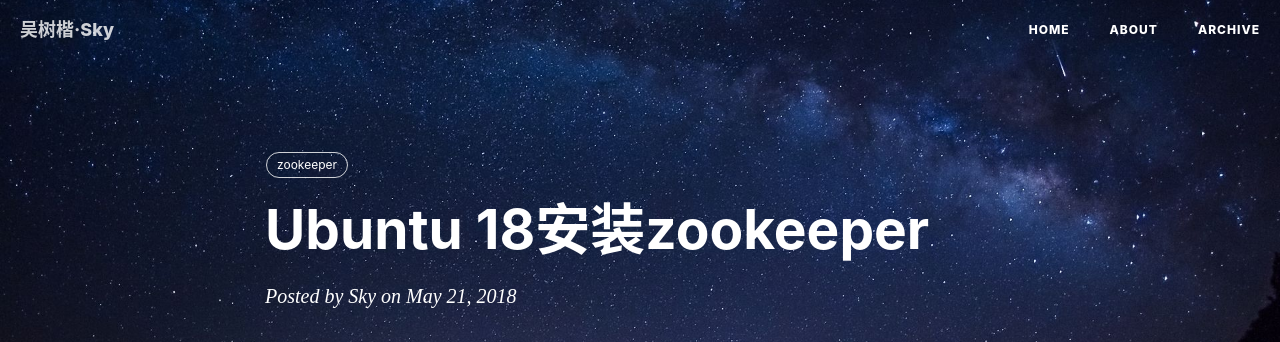
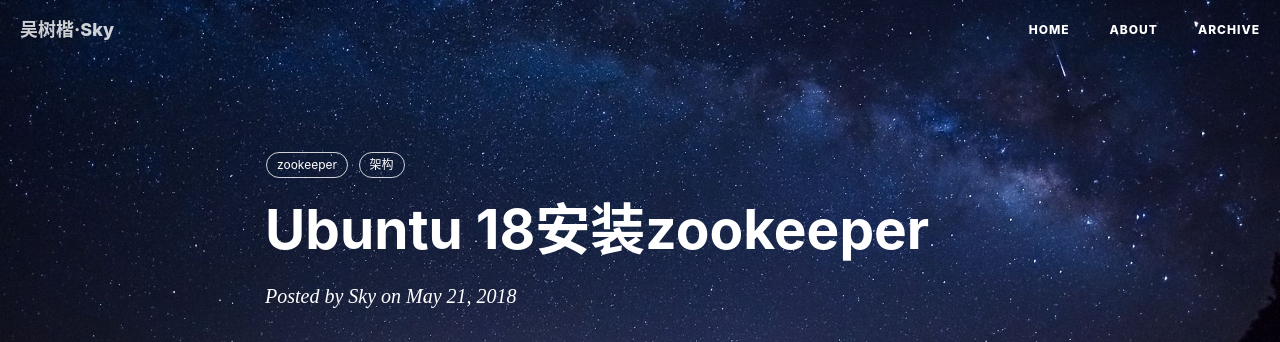
Before and after one commit to wsk1103/wsk1103.github.io, a Jekyll site: the page built from _posts/2018-05-21-Ubuntu 18 安装zookeeper.md, in a window 1280 px wide and 900 px high. Shown: the top 342 px of the window. Built offline with Jekyll 4.4.1, drawn with Linux system fonts in a browser that asks for light colours; nearby versions of some CDN libraries; our own code applies the rules of GitHub Pages for plain Markdown files; comment, search, counter and statistics services are not loaded.

Commit message:
理解 zookeeper

```diff
--- a/_posts/2018-05-21-Ubuntu 18 安装zookeeper.md
+++ b/_posts/2018-05-21-Ubuntu 18 安装zookeeper.md
@@ -3,6 +3,7 @@ title: "Ubuntu 18安装zookeeper"
 
 tags:
   - zookeeper
+  - 架构
 ---
 
 
```
Also changed, not shown: _posts/2019-01-13-理解 Redis.md (+1 -0 lines).
